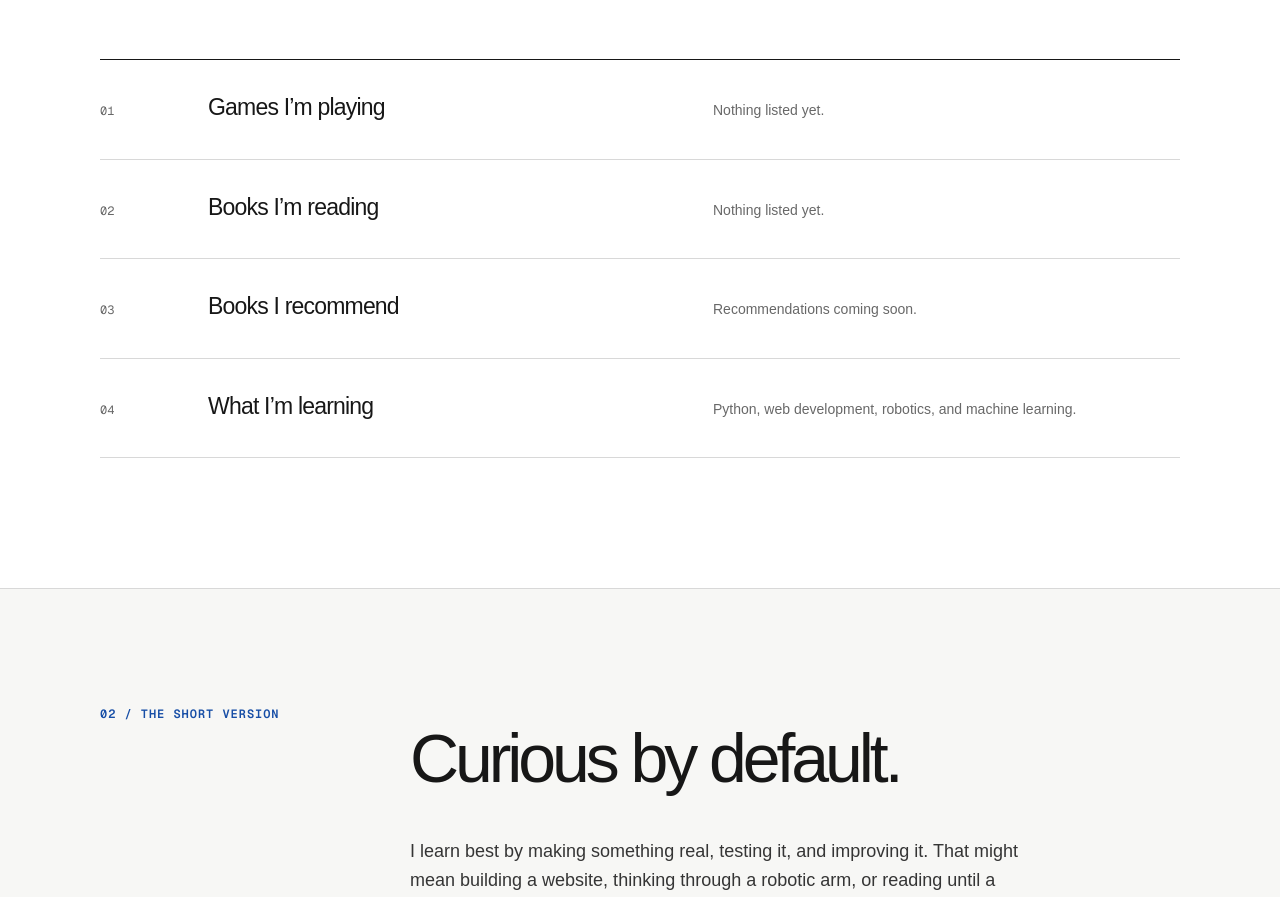
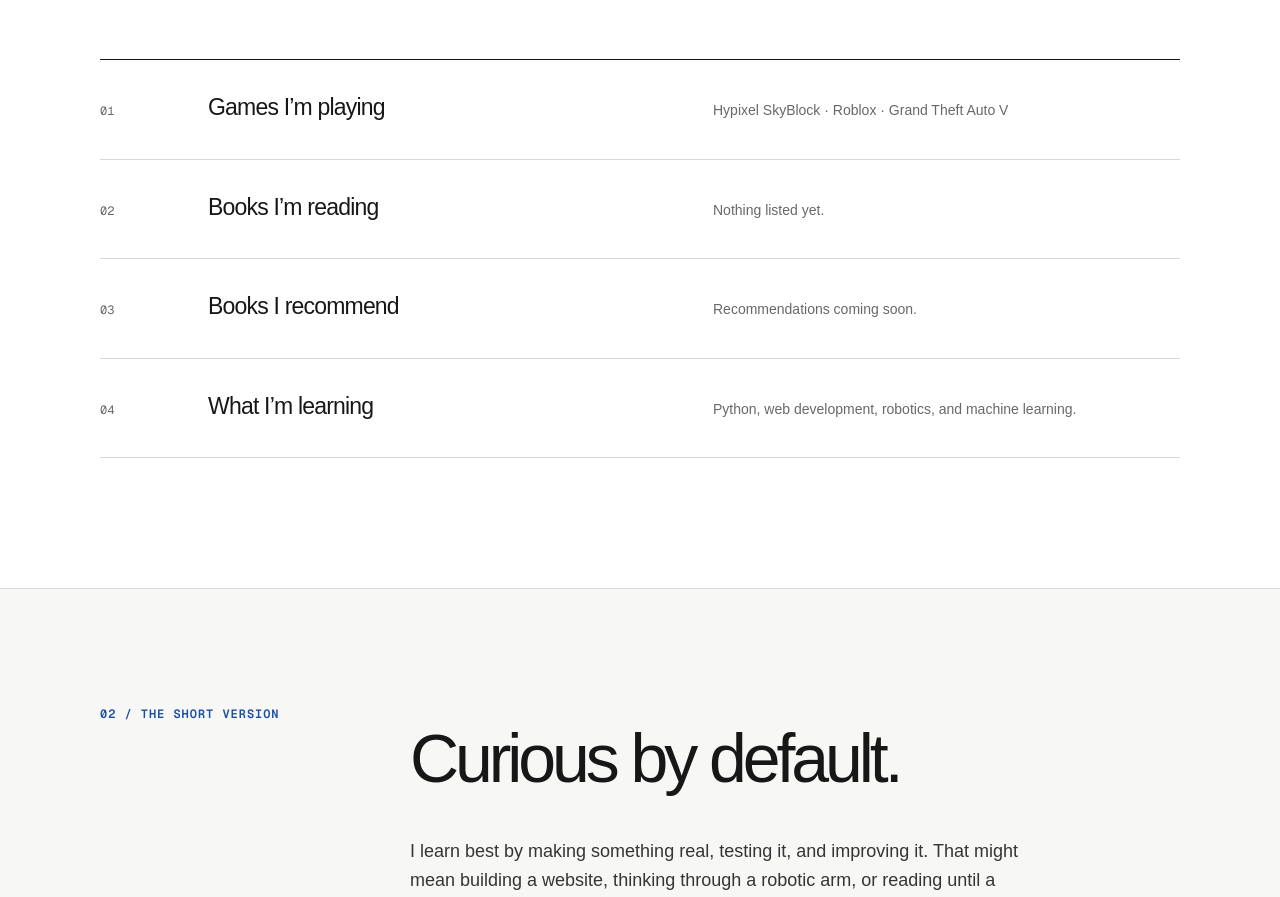
Before and after one commit to WHYDOESTHISWORLDEXIST/stefan-portfolio, a Next.js app: page /about in a window 1280 px wide. Shown: the part 968-1865 px from the top of the page. Built offline with nearby package versions, Linux system fonts and the light colour scheme.

Commit message:
Add currently playing games

```diff
--- a/app/about/page.tsx
+++ b/app/about/page.tsx
@@ -7,7 +7,7 @@ const shelves = [
   {
     number: '01',
     title: 'Games I’m playing',
-    note: 'Nothing listed yet.',
+    note: 'Hypixel SkyBlock · Roblox · Grand Theft Auto V',
   },
   {
     number: '02',
```
